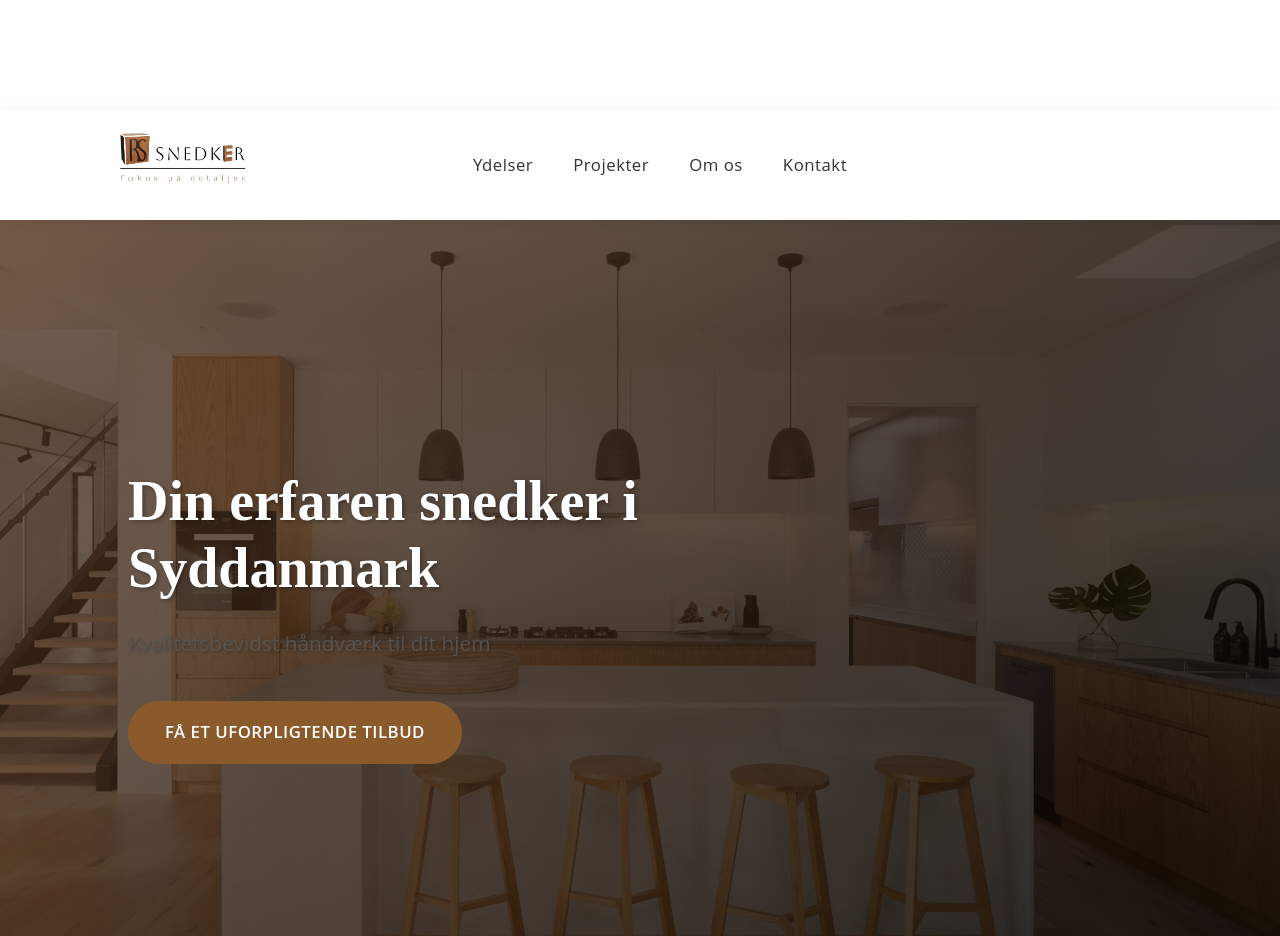
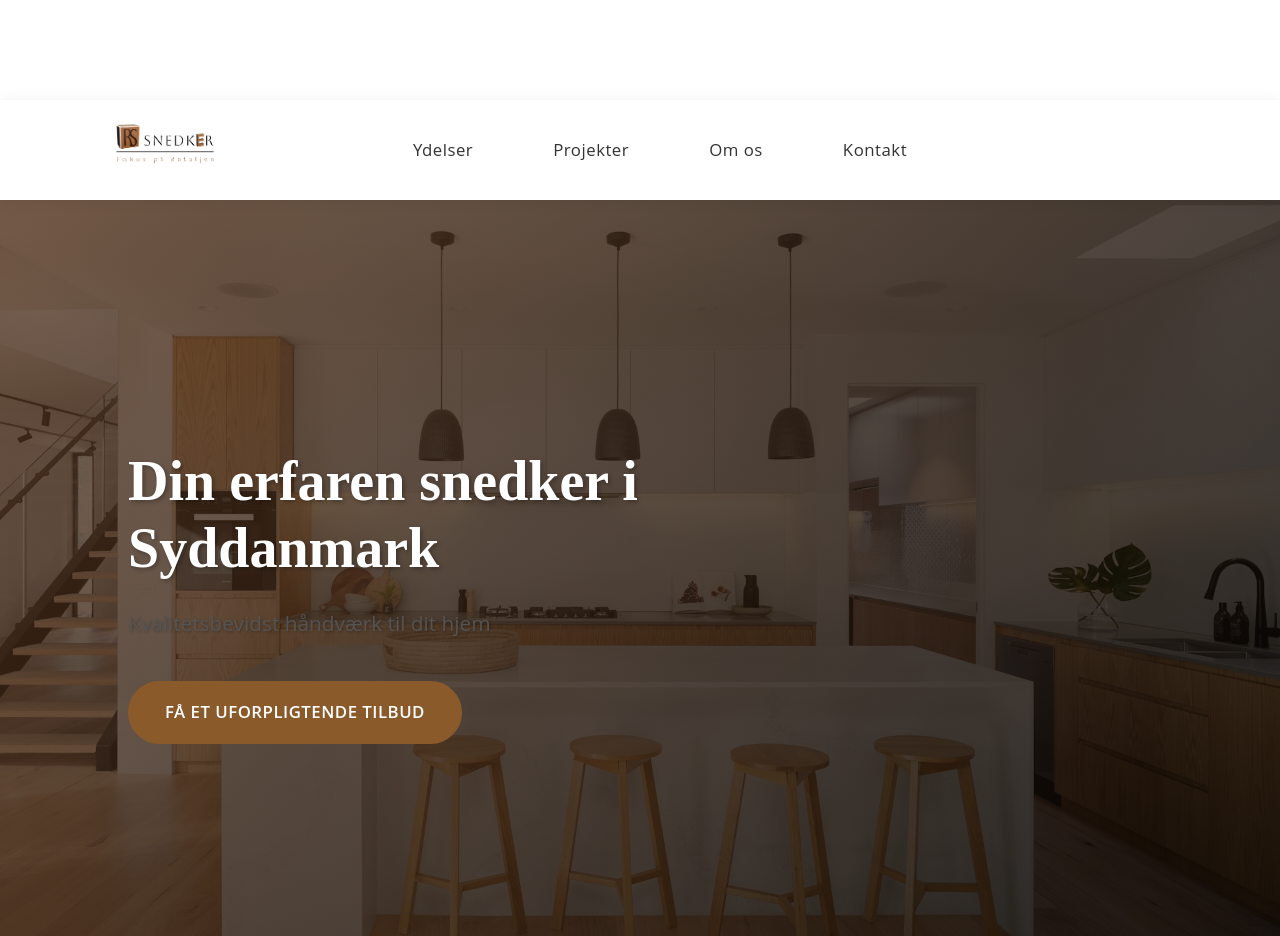
Before and after one commit to ralphboass/rs-snedker, a plain HTML site: page index.html in a window 1280 px wide. Shown: the top 936 px of the page. Drawn offline with Linux system fonts and the light colour scheme.

Commit message:
Update style.css

```diff
--- a/css/style.css
+++ b/css/style.css
@@ -88,62 +88,45 @@ header {
     background-color: rgba(255, 255, 255, 0.98);
     box-shadow: 0 2px 15px rgba(0, 0, 0, 0.08);
     width: 100%;
-    padding: 15px 0;
+    padding: 10px 0;
     position: relative;
     z-index: 1000;
 }
 
-header.scrolled {
-    box-shadow: 0 2px 15px rgba(0, 0, 0, 0.1);
-}
-
 nav {
-    display: flex;
-    justify-content: space-between;
+    display: grid;
+    grid-template-columns: 1fr auto 1fr;
     align-items: center;
     max-width: 1200px;
     margin: 0 auto;
     padding: 0 5%;
-    position: relative;
     min-height: 80px;
 }
 
+/* Logo */
 .logo {
+    grid-column: 1;
     display: flex;
     align-items: center;
-    height: 60px;
-    position: relative;
-    z-index: 1;
+    height: 70px;
 }
 
 .logo-img {
     height: 100%;
     width: auto;
-    max-height: 90px;  /* Increased max height */
+    max-height: 70px;
     transition: var(--transition);
-    object-fit: contain;  /* Ensures the image scales properly */
 }
 
-.logo-img:hover {
-    opacity: 0.9;
-}
-
-/* Desktop Navigation */
+/* Navigation */
 .nav-links {
+    grid-column: 2;
     display: flex;
     justify-content: center;
-    align-items: center;
-    margin: 0 auto;
+    gap: 2.5rem;
+    margin: 0;
     padding: 0;
     list-style: none;
-    position: absolute;
-    left: 0;
-    right: 0;
-    top: 0;
-    bottom: 0;
-    margin: auto;
-    height: fit-content;
-    width: fit-content;
 }
 
 .nav-links li {
```
